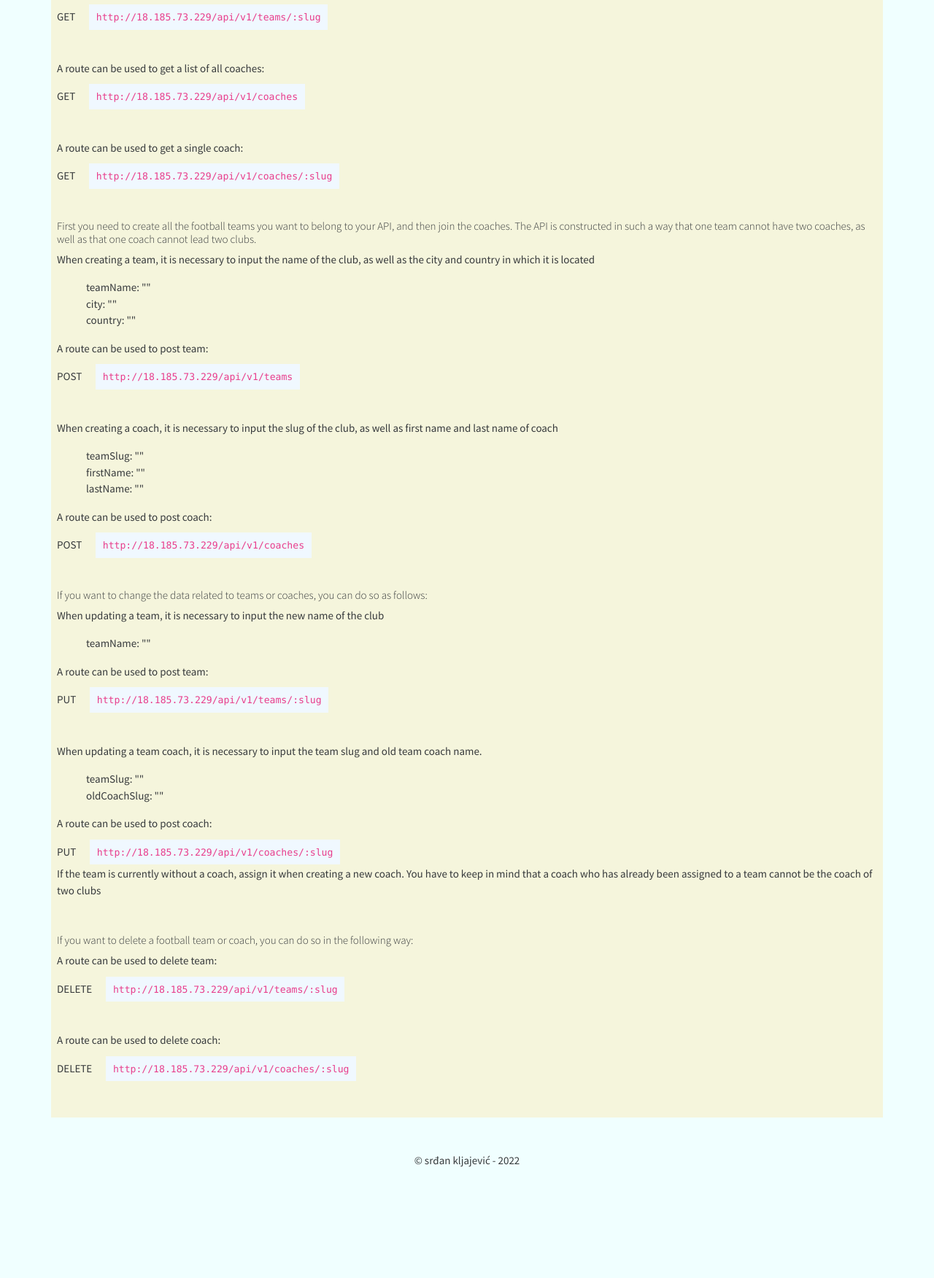
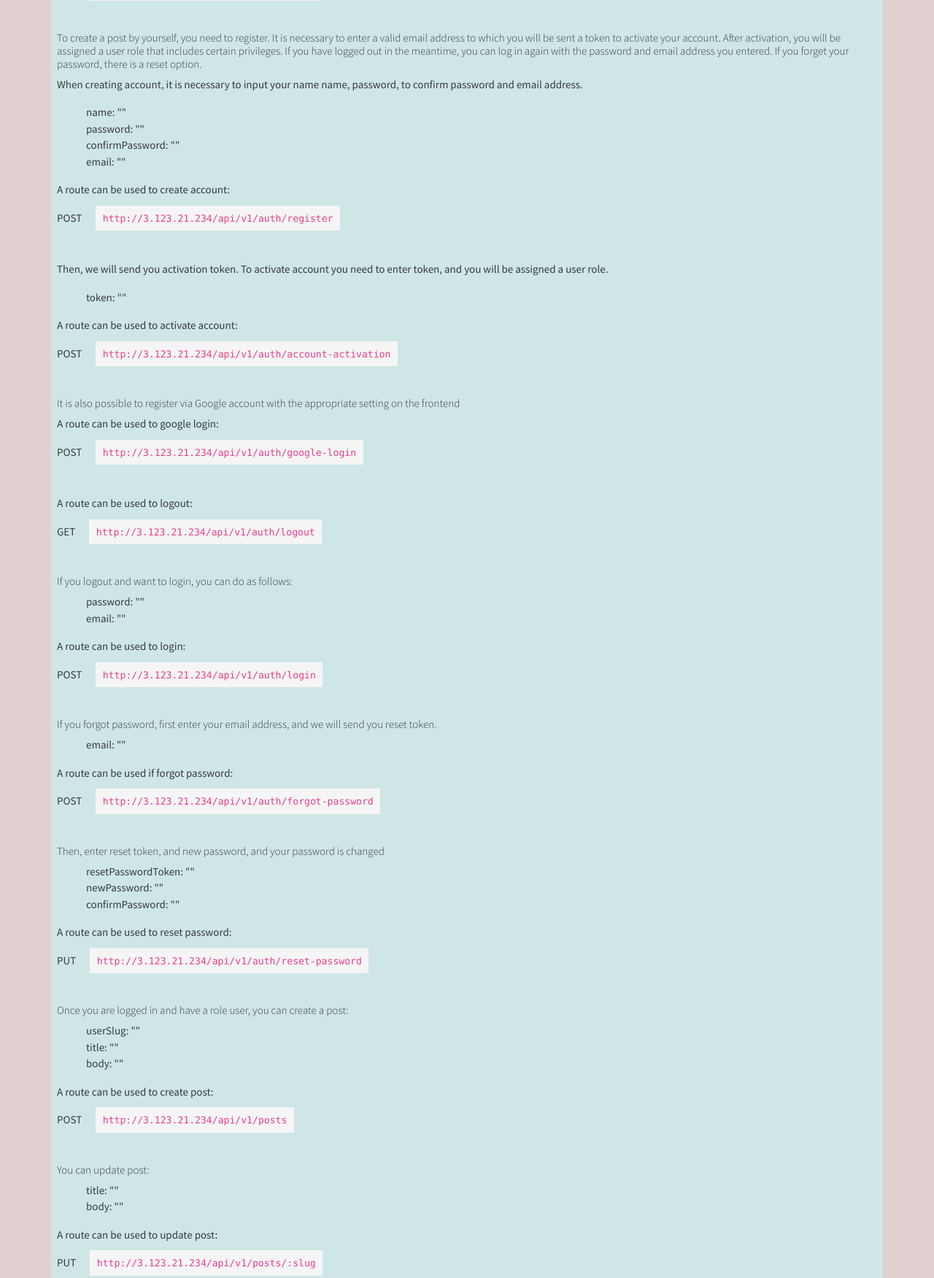
Before and after one commit to SrdjanKljajo/full-auth-backend, a website: page public/index.html in a window 1280 px wide. Shown: the part 433-2185 px from the top of the page at 73% size. Before the commit the page ends 2084 px from the top, so only its background shows below. Drawn offline with nearby package versions, Linux system fonts and the light colour scheme.

Commit message:
change index.html

```diff
--- a/public/index.html
+++ b/public/index.html
@@ -7,7 +7,7 @@
     <meta name="theme-color" content="#0e0e0e" />
     <meta
       name="description"
-      content="Node backend API with one to one association. PostgreSQL and sequelize ORM"
+      content="Node backend API with one to many association. PostgreSQL and sequelize ORM"
     />
     <link
       href="https://fonts.googleapis.com/css2?family=Montserrat:wght@300&display=swap"
@@ -39,107 +39,151 @@
     </div>
     <div class="container p-2 my-5">
       <h3 class="text-center mb-4">
-        Node backend API with one to meny association - postgreSQL and sequelize
-        ORM. API is posted on AWS with EC2 instances and RDS database
+        Node backend API with security config and one to meny association -
+        postgreSQL and sequelize ORM. API is posted on AWS with EC2 instances
+        and RDS database.
       </h3>
       <h5>
         The API consists of two related models. User model and Post model. Api
         can be tested using the Postman app.
       </h5>
-      <div class="text-left my-5">
-        <p>A route can be used to get a list of all teams:</p>
-        GET <code>http://18.185.73.229/api/v1/teams</code>
+      <div class="text-left mb-5">
+        <p>A route can be used to get all posts:</p>
+        GET <code>http://3.123.21.234/api/v1/posts</code>
       </div>
       <div class="text-left mb-5">
-        <p>A route can be used to get a single team:</p>
-        GET <code>http://18.185.73.229/api/v1/teams/:slug</code>
-      </div>
-      <div class="text-left mb-5">
-        <p>A route can be used to get a list of all coaches:</p>
-        GET <code>http://18.185.73.229/api/v1/coaches</code>
-      </div>
-      <div class="text-left mb-5">
-        <p>A route can be used to get a single coach:</p>
-        GET <code>http://18.185.73.229/api/v1/coaches/:slug</code>
+        <p>A route can be used to get single post:</p>
+        GET <code>http://3.123.21.234/api/v1/posts/:slug</code>
       </div>
       <div>
         <h6>
-          First you need to create all the football teams you want to belong to
-          your API, and then join the coaches. The API is constructed in such a
-          way that one team cannot have two coaches, as well as that one coach
-          cannot lead two clubs.
+          To create a post by yourself, you need to register. It is necessary to
+          enter a valid email address to which you will be sent a token to
+          activate your account. After activation, you will be assigned a user
+          role that includes certain privileges. If you have logged out in the
+          meantime, you can log in again with the password and email address you
+          entered. If you forget your password, there is a reset option.
         </h6>
       </div>
       <p>
-        When creating a team, it is necessary to input the name of the club, as
-        well as the city and country in which it is located
+        When creating account, it is necessary to input your name name,
+        password, to confirm password and email address.
       </p>
       <ul>
-        <li>teamName: ""</li>
-        <li>city: ""</li>
-        <li>country: ""</li>
+        <li>name: ""</li>
+        <li>password: ""</li>
+        <li>confirmPassword: ""</li>
+        <li>email: ""</li>
       </ul>
       <div class="text-left mb-5">
-        <p>A route can be used to post team:</p>
-        POST <code>http://18.185.73.229/api/v1/teams</code>
+        <p>A route can be used to create account:</p>
+        POST <code>http://3.123.21.234/api/v1/auth/register</code>
       </div>
       <p>
-        When creating a coach, it is necessary to input the slug of the club, as
-        well as first name and last name of coach
+        Then, we will send you activation token. To activate account you need to
+        enter token, and you will be assigned a user role.
       </p>
       <ul>
-        <li>teamSlug: ""</li>
-        <li>firstName: ""</li>
-        <li>lastName: ""</li>
+        <li>token: ""</li>
       </ul>
       <div class="text-left mb-5">
-        <p>A route can be used to post coach:</p>
-        POST <code>http://18.185.73.229/api/v1/coaches</code>
+        <p>A route can be used to activate account:</p>
+        POST <code>http://3.123.21.234/api/v1/auth/account-activation</code>
       </div>
       <h6>
-        If you want to change the data related to teams or coaches, you can do
-        so as follows:
+        It is also possible to register via Google account with the appropriate
+        setting on the frontend
       </h6>
-      <p>
-        When updating a team, it is necessary to input the new name of the club
-      </p>
+      <div class="text-left mb-5">
+        <p>A route can be used to google login:</p>
+        POST <code>http://3.123.21.234/api/v1/auth/google-login</code>
+      </div>
+      <div class="text-left mb-5">
+        <p>A route can be used to logout:</p>
+        GET <code>http://3.123.21.234/api/v1/auth/logout</code>
+      </div>
+      <h6>If you logout and want to login, you can do as follows:</h6>
       <ul>
-        <li>teamName: ""</li>
+        <li>password: ""</li>
+        <li>email: ""</li>
       </ul>
       <div class="text-left mb-5">
-        <p>A route can be used to post team:</p>
-        PUT <code>http://18.185.73.229/api/v1/teams/:slug</code>
+        <p>A route can be used to login:</p>
+        POST <code>http://3.123.21.234/api/v1/auth/login</code>
       </div>
-
-      <p>
-        When updating a team coach, it is necessary to input the team slug and
-        old team coach name.
-      </p>
+      <h6>
+        If you forgot password, first enter your email address, and we will send
+        you reset token.
+      </h6>
       <ul>
-        <li>teamSlug: ""</li>
-        <li>oldCoachSlug: ""</li>
+        <li>email: ""</li>
       </ul>
       <div class="text-left mb-5">
-        <p>A route can be used to post coach:</p>
-        PUT <code>http://18.185.73.229/api/v1/coaches/:slug</code>
-        <p class="mt-2">
-          If the team is currently without a coach, assign it when creating a
-          new coach. You have to keep in mind that a coach who has already been
-          assigned to a team cannot be the coach of two clubs
-        </p>
+        <p>A route can be used if forgot password:</p>
+        POST <code>http://3.123.21.234/api/v1/auth/forgot-password</code>
       </div>
       <h6>
-        If you want to delete a football team or coach, you can do so in the
-        following way:
+        Then, enter reset token, and new password, and your password is changed
       </h6>
+      <ul>
+        <li>resetPasswordToken: ""</li>
+        <li>newPassword: ""</li>
+        <li>confirmPassword: ""</li>
+      </ul>
       <div class="text-left mb-5">
-        <p>A route can be used to delete team:</p>
-        DELETE <code>http://18.185.73.229/api/v1/teams/:slug</code>
+        <p>A route can be used to reset password:</p>
+        PUT <code>http://3.123.21.234/api/v1/auth/reset-password</code>
       </div>
+      <h6>
+        Once you are logged in and have a role user, you can create a post:
+      </h6>
+      <ul>
+        <li>userSlug: ""</li>
+        <li>title: ""</li>
+        <li>body: ""</li>
+      </ul>
       <div class="text-left mb-5">
-        <p>A route can be used to delete coach:</p>
-        DELETE <code>http://18.185.73.229/api/v1/coaches/:slug</code>
+        <p>A route can be used to create post:</p>
+        POST <code>http://3.123.21.234/api/v1/posts</code>
       </div>
+      <h6>You can update post:</h6>
+      <ul>
+        <li>title: ""</li>
+        <li>body: ""</li>
+      </ul>
+      <div class="text-left mb-5">
+        <p>A route can be used to update post:</p>
+        PUT <code>http://3.123.21.234/api/v1/posts/:slug</code>
+      </div>
+      <h6>You can delete post:</h6>
+      <div class="text-left mb-5">
+        <p>A route can be used to delete post:</p>
+        DELETE <code>http://3.123.21.234/api/v1/posts/:slug</code>
+      </div>
+      <h6>You can a update your name or password:</h6>
+      <ul>
+        <li>name: ""</li>
+        <li>password: ""</li>
+      </ul>
+      <div class="text-left mb-5">
+        <p>A route can be used to update account:</p>
+        PUT <code>http://3.123.21.234/api/v1/users/:slug</code>
+      </div>
+      <h6>You can view your account:</h6>
+      <div class="text-left mb-5">
+        <p>A route can be used to view account:</p>
+        GET <code>http://3.123.21.234/api/v1/users/show-me</code>
+      </div>
+      <h6>And you can a delete your account and all your posts:</h6>
+      <div class="text-left mb-5">
+        <p>A route can be used to delete account:</p>
+        DELETE <code>http://3.123.21.234/api/v1/users/:slug</code>
+      </div>
+      <h4 class="mb-5">
+        The API also contains a route that is related exclusively to privileged
+        roles (admin, moderator). These users can create users, change their
+        roles (only admin), accounts and posts.
+      </h4>
     </div>
     <footer class="text-center my-5">&copy; srđan kljajević - 2022</footer>
   </body>
--- a/public/styles.css
+++ b/public/styles.css
@@ -1,9 +1,10 @@
 body {
-  background-color: azure;
+  background-color: rgb(226, 208, 208);
+  scroll-margin-right: inherit;
 }
 
 code {
-  background-color: aliceblue;
+  background-color: whitesmoke;
   padding: 0.6rem;
   margin-left: 1rem;
 }
@@ -12,5 +13,5 @@ li {
   list-style: none;
 }
 .container {
-  background-color: beige;
+  background-color: rgb(207, 230, 230);
 }
```
